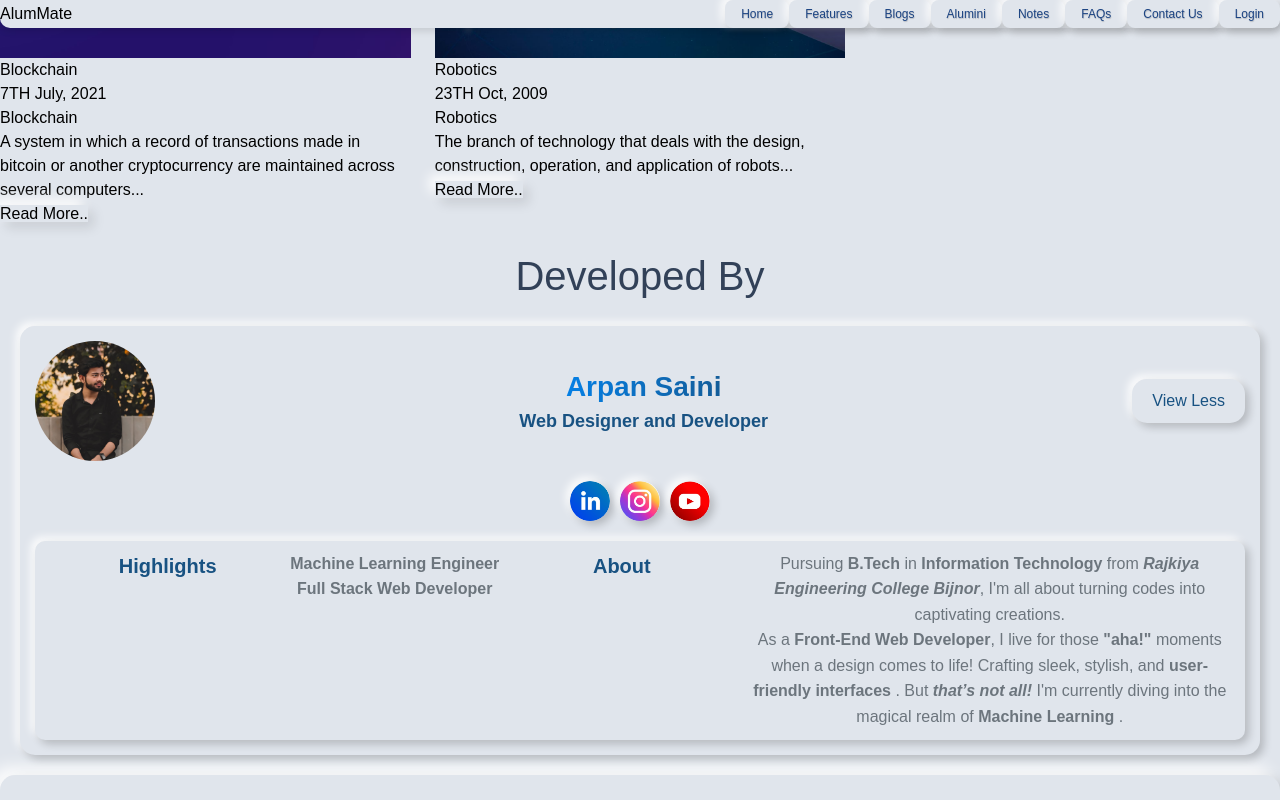
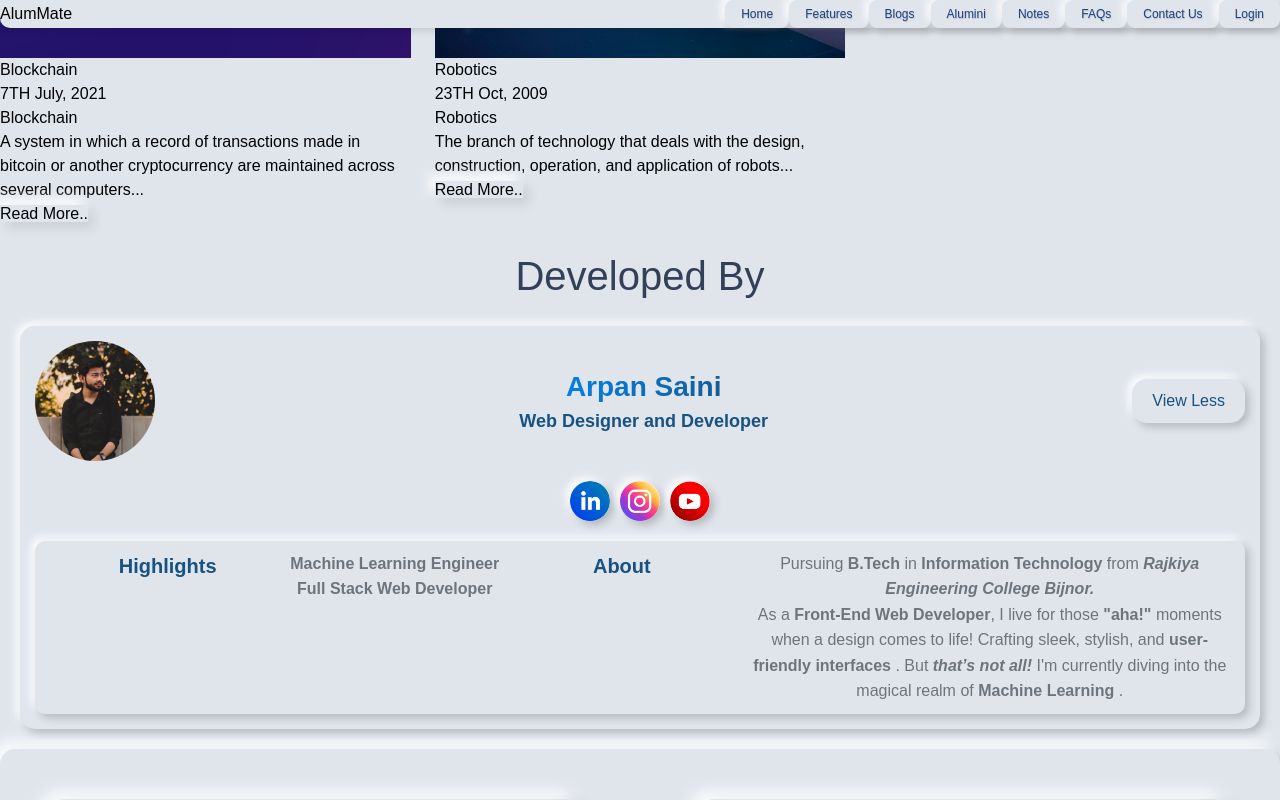
Before and after one commit to Gem2005/SIH-project, a React (Vite) app: page / in a window 1280 px wide. Both pictures are taken after a click on the button "View Full". Shown: the part 1792-2592 px from the top of the page. Built offline with nearby package versions, Linux system fonts and the light colour scheme.

Commit message:
updated my profile about section

```diff
--- a/src/components/HeroSection.tsx
+++ b/src/components/HeroSection.tsx
@@ -25,6 +25,7 @@ const HeroSection: React.FC = () => {
         </div>
         <img src={image} alt="React components library" className="hero-image" />
       </div>
+
     </div>
   );
 };
--- a/src/components/TeamMember.tsx
+++ b/src/components/TeamMember.tsx
@@ -66,7 +66,7 @@ const TeamMember: React.FC<TeamMemberProps> = ({
           <p> <b>Full Stack Web Developer</b></p>
           </div>
           <h2><b>About</b></h2>
-          <p> Pursuing  <b>B.Tech </b> in <b>Information Technology</b> from <b><i>Rajkiya Engineering College Bijnor</i></b>, I'm all about turning codes into captivating creations.
+          <p> Pursuing  <b>B.Tech </b> in <b>Information Technology</b> from <b><i>Rajkiya Engineering College Bijnor.</i></b>
 
             <br />  As a <b>Front-End Web Developer</b>, I live for those <b>"aha!"</b> moments when a design comes to life! Crafting sleek, stylish, and <b>user-friendly interfaces</b> .
            But <b><i>that’s not all!</i></b> I'm currently diving into the magical realm of <b>Machine Learning </b>.
```
Also changed, not shown: arpan7.jpg (added), 1 other file (tests, documents, lock files or other folders).
